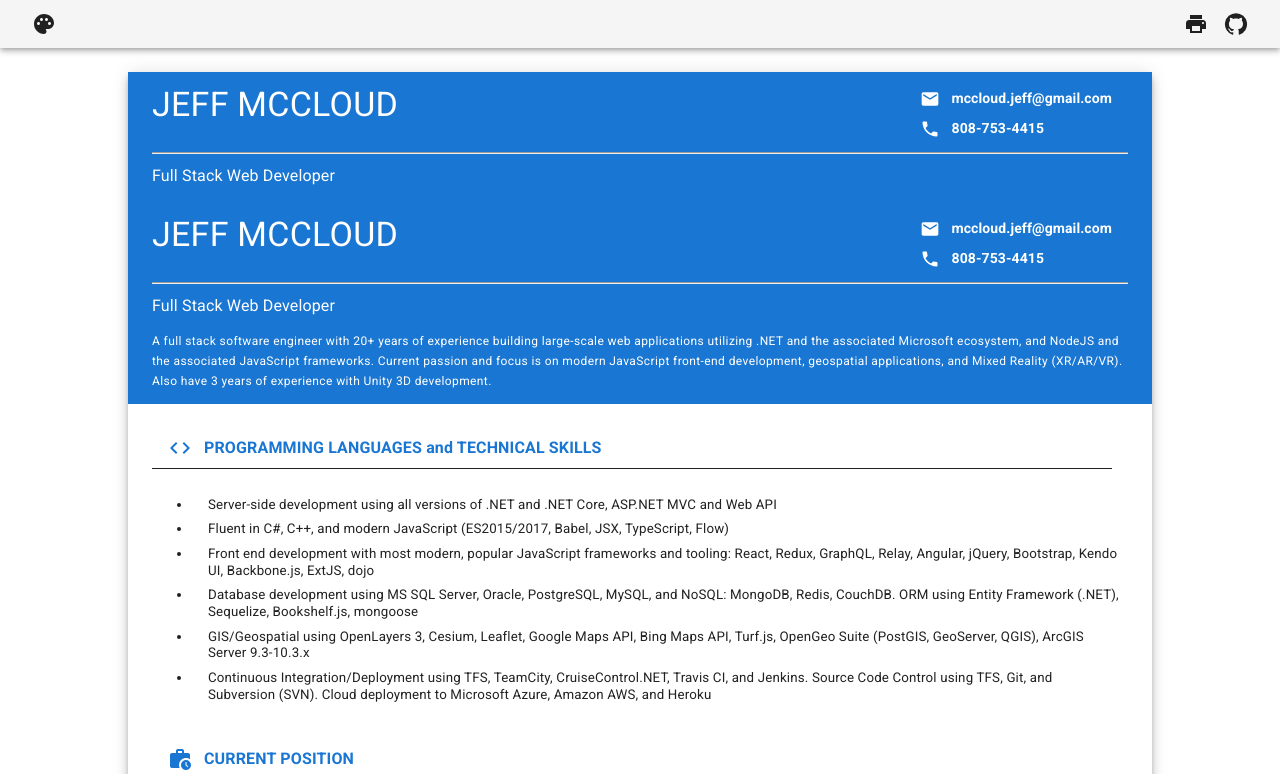
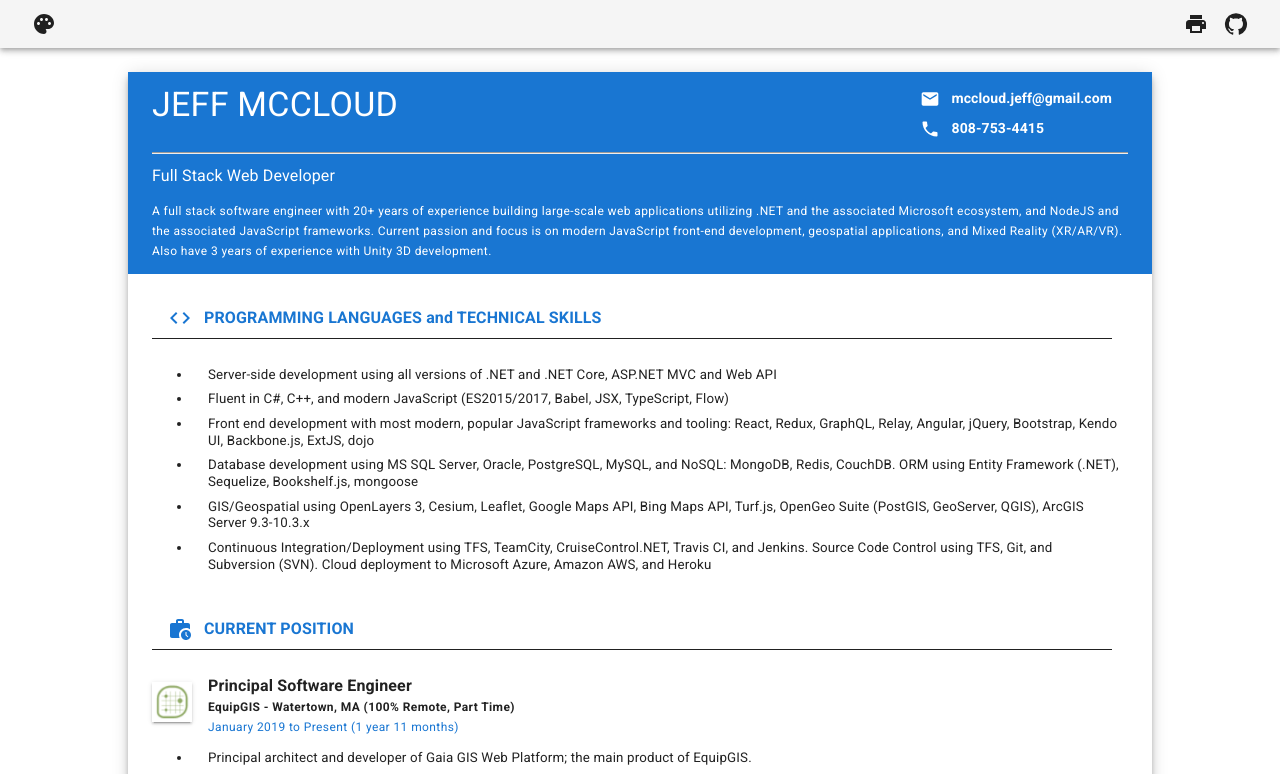
Before and after one commit to mccloud-jeff/react-resume-mui, a Next.js app: page / in a window 1280 px wide. Shown: the top 774 px of the page. Built offline with nearby package versions, Linux system fonts and the light colour scheme.

Commit message:
Fixing sticky header in prod build

```diff
--- a/styles/globals.css
+++ b/styles/globals.css
@@ -13,7 +13,7 @@ hr {
 }
 
 .printOnly {
-  display: none;
+  display: none !important;
 }
 
 @media screen and (max-width: 1024px) {
@@ -28,7 +28,7 @@ hr {
   }
 
   .screenOnly {
-    display: none;
+    display: none !important;
   }
 
   #__next,
```
